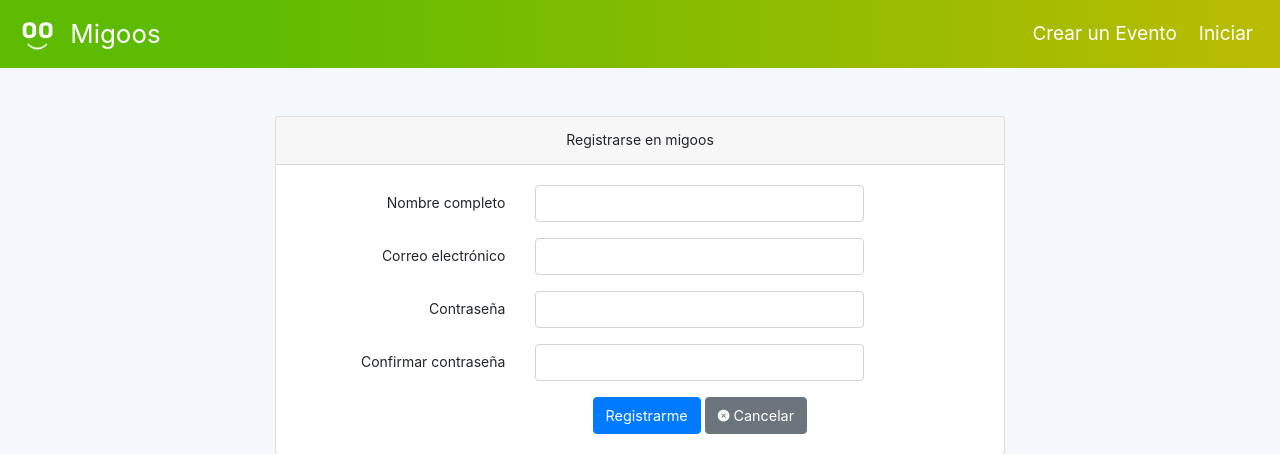
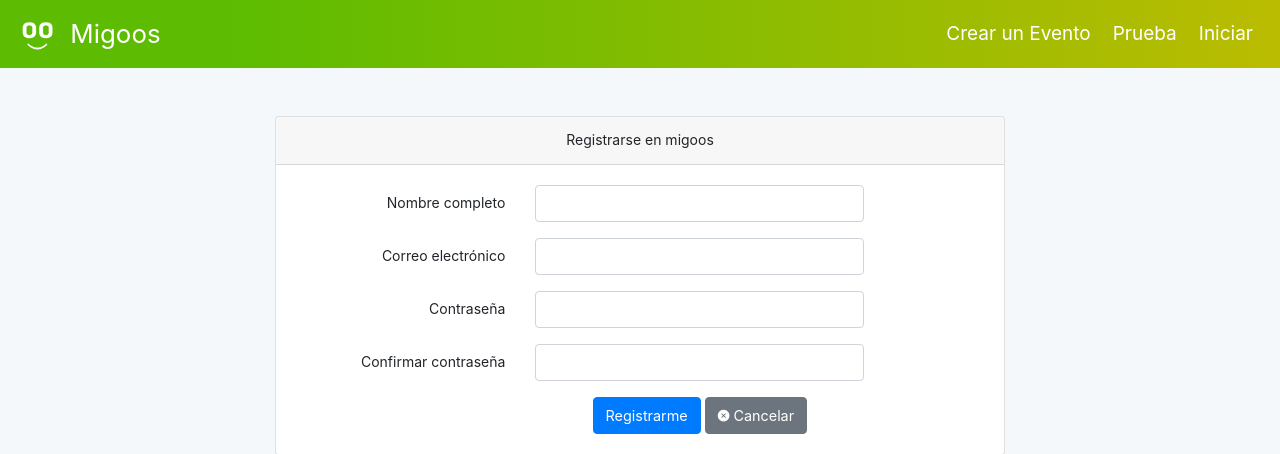
Before and after one commit to BreynerDesarrollador/Migoos, a Laravel app: page /register in a window 1280 px wide. Shown: the top 454 px of the page. Run offline with Laravel 8, Linux system fonts and the light colour scheme; some libraries are stand-ins or nearby versions.

Commit message:
Update app.blade.php

```diff
--- a/resources/views/layouts/app.blade.php
+++ b/resources/views/layouts/app.blade.php
@@ -39,7 +39,9 @@
             <li class="nav-item">
                 <a class="nav-link" href="#!">Crear un Evento</a>
             </li>
-
+ <li class="nav-item">
+                <a class="nav-link" href="#!">Prueba</a>
+            </li>
             @guest
                 <li class="nav-item">
                     <a class="nav-link" id="ingresar" href="#" data-toggle="modal" data-target="#exampleModalCenter">
```
